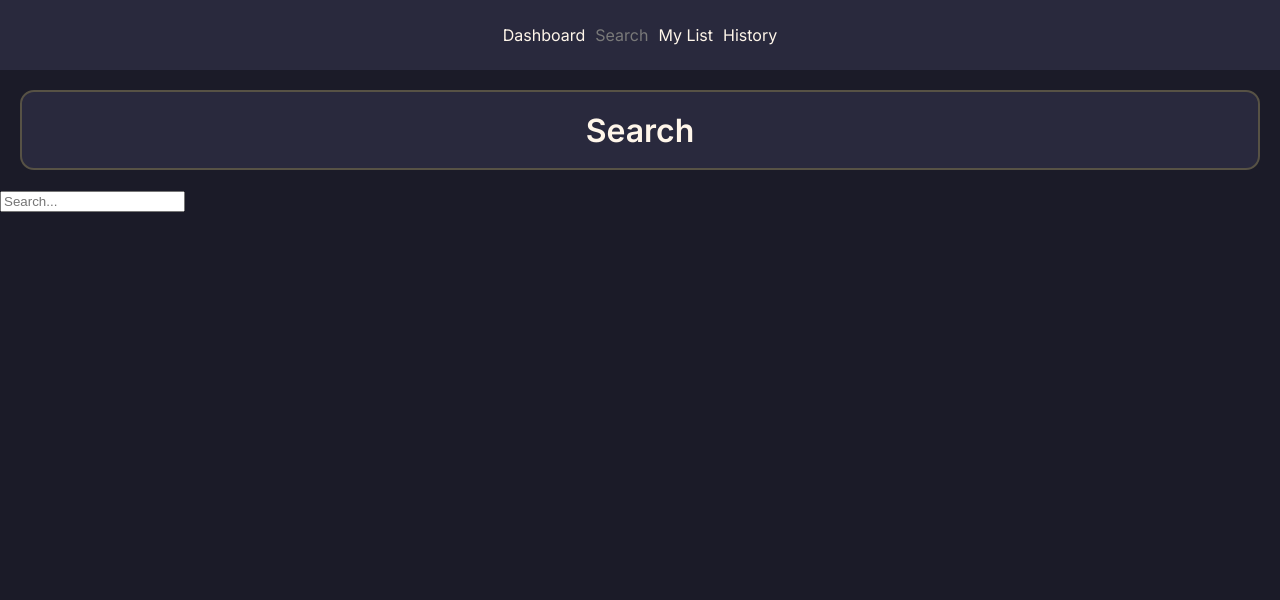
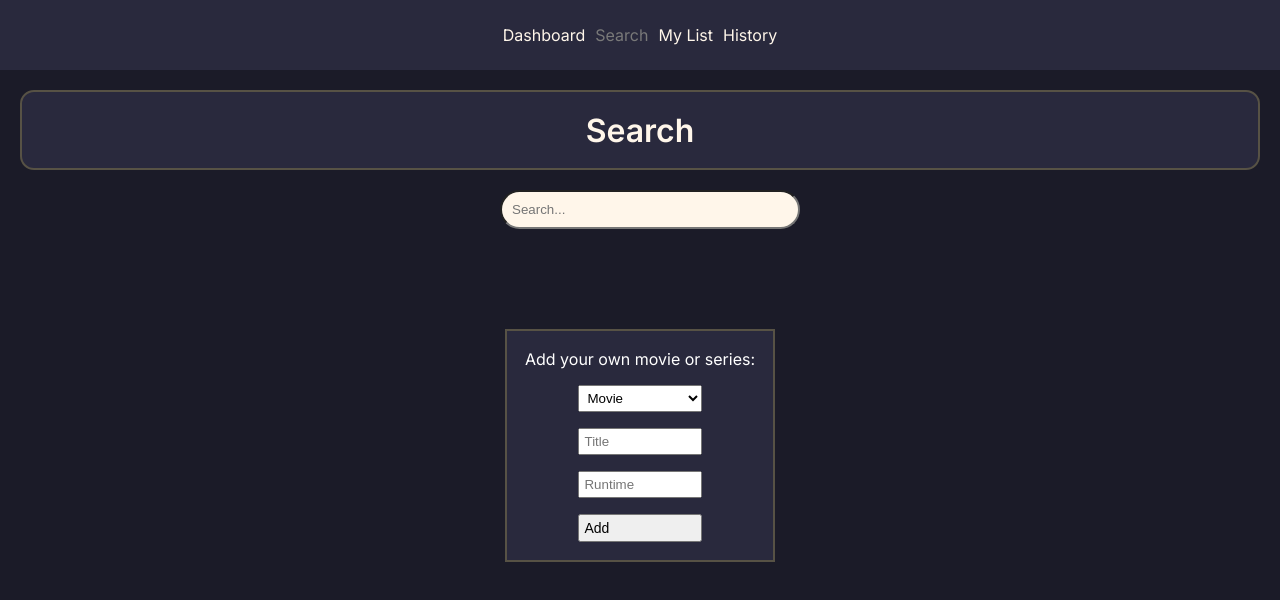
Before and after one commit to OskariE/movie-and-series-tracker, a React (Vite) app in the folder frontend/: page /search in a window 1280 px wide. Shown: the top 600 px of the page. Built offline with nearby package versions, Linux system fonts and the light colour scheme; no server answers.

Commit message:
continuing css remake and added form to searchpage for adding a custom title

```diff
--- a/frontend/src/App.css
+++ b/frontend/src/App.css
@@ -36,7 +36,12 @@
 }
 
 
-
+.title-grid-big {
+    display: grid;
+    grid-template-columns: repeat(auto-fill, minmax(420px, 1fr));
+    gap: 20px;
+    margin: 20px;
+}
 
 .title-grid {
     display: grid;
@@ -52,9 +57,14 @@
     border-radius: 6px;
 }
 
+.title-name:hover {
+    cursor: pointer;
+    color: rgb(119, 116, 103)
+}
+
 .title-poster-box {
     width: 160px;
-    max-height: 180px;
+    height: 180px;
     border: 2px solid var(--border-color);
     border-radius: 6px;
 }
@@ -62,6 +72,11 @@
 .title-poster-img {
     width: 100%;
     height: 100%;
+}
+
+.title-poster-box:hover {
+    cursor: pointer;
+    padding: 1px;
 }
 
 .title-info {
@@ -80,9 +95,13 @@
 }
 
 .title-button:hover {
-    cursor: pointer
+    cursor: pointer;
+    background-color: rgb(255, 245, 203)
 }
 
+.title.singleview {
+    margin: 20px
+}
 
 
 .stat {
@@ -92,7 +111,9 @@
     margin-bottom: 20px;
     border: 2px solid var(--border-color);
     border-radius: 12px;
-    background-color: var(--panel-color)
+    background-color: var(--panel-color);
+    padding: 8px;
+    gap: 4px
 }
 
 .stat-grid {
@@ -109,7 +130,7 @@
 
 .stat-value {
     font-size: 24px;
-    color: var(--off-white)
+    color: rgb(200, 179, 84)
 }
 
 
@@ -124,6 +145,12 @@
     margin-top: 100px;
     padding: 20px;
 
+}
+
+.planned-list.empty, .watched-list.empty {
+    color: rgb(199, 192, 166);
+    font-size: 18px;
+    font-weight: 400;
 }
 
 .planned-listitem, .watched-listitem {
@@ -146,3 +173,89 @@
     margin-left: auto;
     margin-right: 16px;
 }
+
+
+.search-bar {
+    width: 300px;
+    margin-left: 20px;
+    border-radius: 200px;
+    padding: 10px;
+    background-color: var(--off-white)
+}
+
+.search-bar-container {
+    display: flex;
+    align-items: center;
+    justify-content: center;
+    margin-bottom: 20px;
+}
+
+.search-results {
+    display: flex;
+    justify-content: center;
+    max-width: 100%;
+    max-height: 70%;
+}
+
+.search-title-poster {
+    max-width: 30%;
+}
+
+.search-title-poster:hover {
+    cursor: pointer
+}
+
+
+
+.header-row {
+    display: flex;
+    justify-content: center;
+    align-items: center;
+    width: 100%;
+}
+
+.header-title.singleview {
+    margin-right: auto
+}
+
+.button-container {
+    margin-right: auto;
+}
+
+
+
+.form-container {
+    margin-top: 100px;
+    display: flex;
+    justify-content: center;
+    align-items: center;
+}
+
+.form {
+    padding: 10px;
+    background-color: var(--panel-color);
+    border: 2px solid var(--border-color);
+    display: flex;
+    flex-direction: column;
+    justify-content: center;
+    align-items: center;
+}
+
+.form-label {
+    color: white;
+    margin: 8px;
+}
+
+.form-input {
+    margin: 8px;
+    padding: 4px;
+    width: 50%;
+}
+
+.form-submit {
+    margin: 8px;
+    display: flex;
+    width: 50%;
+    padding: 4px;
+    font-size: 14px
+}
--- /dev/null
+++ b/frontend/src/components/Form.jsx
@@ -0,0 +1,53 @@
+import { useState } from 'react'
+import localTitlesService from '../services/localTitles.js'
+
+export default function Form() {
+    const [type, setType] = useState("movie")
+    const [title, setTitle] = useState("")
+    const [runtime, setRuntime] = useState("")
+    const [episodes, setEpisodes] = useState()
+
+    const handleChange = (event) => {
+        setType(event.target.value)
+    }
+
+    async function addTitle(result) {
+        try {
+          const titleData = {
+            title: title,
+            type: type,
+            status: 'plan',
+            episodesTotal: episodes,
+            episodesWatched: type === 'series' ? 0 : undefined,
+            progressPct: type === 'movie' ? 0 : undefined,
+            runTime: runtime,
+            imdbID: crypto.randomUUID()
+          }
+
+          const res = await localTitlesService.create(titleData)
+          if (res) {
+            setAddedIds((prev) => [...prev, result.imdbID])
+          }
+        } catch (err) {
+          console.error('Add failed', err)
+        }
+      }
+
+    return (
+        <div className="form-container">
+          <form className="form" onSubmit={addTitle}>
+            <label className="form-label">Add your own movie or series:</label>
+                <select name="type" className="form-input" value={type} onChange={handleChange}>
+                    <option value="movie">Movie</option>
+                    <option value="series">Series</option>
+                </select>
+                <input type="text" placeholder="Title" className="form-input" onChange={({target}) => setTitle(target.value)}/>
+                <input type="text" placeholder="Runtime" className="form-input" onChange={({target}) => setRuntime(target.value)}/>
+                {type === "series" && (
+                    <input type="number" placeholder="Total Episodes" className="form-input" onChange={({target}) => setEpisodes(target.value)}/>
+                )}
+                <button type="submit" className="form-submit">Add</button>
+          </form>
+        </div>
+    )
+}
--- a/frontend/src/components/TitleCard.jsx
+++ b/frontend/src/components/TitleCard.jsx
@@ -2,14 +2,14 @@ import { useNavigate } from 'react-router-dom';
 
 export default function TitleCard({ title, onAdvanceEpisode, onAdvanceMovie, showAdvance, poster, showRemove, onRemove }) {
   const navigate = useNavigate();
-
+  console.log(title)
   return (
     <div className="title">
       <div className="title-poster-box">
-        <img className="title-poster-img" src={title.poster}/>
+        <img className="title-poster-img" src={title.poster} onClick={() => navigate(`/title/byID/${title.imdbID}`)}/>
       </div>
       <div className="title-info">
-          <h3 className="title-header">{title.title}</h3>
+          <h3 className="title-name" onClick={() => navigate(`/title/byID/${title.imdbID}`)}>{title.title}</h3>
         {title.type === "movie" ? (
           <p>
             Progress: {title.progressPct}%
@@ -19,11 +19,12 @@ export default function TitleCard({ title, onAdvanceEpisode, onAdvanceMovie, sho
             E{title.episodesWatched} of E{title.episodesTotal}
           </p>
         )}
-        {title.type === "movie" ? (
+        {title.type === "movie" && title.progressPct < 100 && (
           <button className="title-button" onClick={onAdvanceMovie}>Mark watched</button>
-        ) : (
+        )}
+        {title.type === "series" && title.episodesWatched < title.episodesTotal && (
           <button className="title-button" onClick={onAdvanceEpisode}>Mark next watched</button>
-        )}
+          )}
       </div>
     </div>
   )
--- a/frontend/src/pages/Dashboard.jsx
+++ b/frontend/src/pages/Dashboard.jsx
@@ -40,7 +40,7 @@ export default function Dashboard() {
 
         <div className="stat-grid">
           <Stat label="Watching" value={watching.length}/>
-          <Stat label="Completed" />
+          <Stat label="Completed" value={completed.length}/>
           <Stat label="Planned"  value={planned.length}/>
           <Stat label="Hours Logged" />
         </div>
@@ -59,7 +59,7 @@ export default function Dashboard() {
             )}
           </ul>
          ) : (
-          <p>No planned titles</p> )}
+          <p className="planned-list empty">No planned titles</p> )}
 
           {completed.length != 0 ? (
             <ul className="watched-list">
@@ -68,7 +68,7 @@ export default function Dashboard() {
               )}
             </ul>
           ) : (
-            <p></p>
+            <p className="watched-list empty">No finished titles</p>
           )}
         </div>
       </div>
--- a/frontend/src/pages/Search.jsx
+++ b/frontend/src/pages/Search.jsx
@@ -5,6 +5,7 @@ import localTitlesService from '../services/localTitles.js'
 import SearchBar from '../components/SearchBar.jsx'
 import TitleCard from '../components/TitleCard.jsx'
 import Header from '../components/Header.jsx'
+import Form from '../components/Form.jsx'
 
 export default function Search() {
   const [query, setQuery] = useState('')
@@ -82,8 +83,10 @@ export default function Search() {
       )}
       {results.imdbID && (
         <div className="search-results">
-          <article className="title">
+          <div className="title">
+            <div className="search-title-poster">
             {hasPoster && <img src={results.Poster} alt={results.Title} className="title-poster-img" onClick={() => navigate(`/title/byID/${results.imdbID}`)} />}
+            </div>
             <div className="title-details">
               <div className="title-info">
                 <h3 className="title-name" onClick={() => navigate(`/title/byID/${results.imdbID}`)}>
@@ -94,14 +97,18 @@ export default function Search() {
                 {results.Genre && <p><strong>Genres:</strong> {results.Genre}</p>}
                 {results.imdbRating && <p><strong>IMDb Rating:</strong> {results.imdbRating}</p>}
                 <div className="title-row bottom">
-                  <button className="title-action search" onClick={() => addTitle(results)} disabled={addedIds.includes(results.imdbID)}>
+                  <button className="title-button" onClick={() => addTitle(results)} disabled={addedIds.includes(results.imdbID)}>
                     {addedIds.includes(results.imdbID) ? 'Added' : 'Add to My List'}
                   </button>
                 </div>
               </div>
             </div>
-          </article>
+          </div>
         </div>)}
+
+        {results.Title === undefined && (
+          <Form/>
+        )}
     </div>
   )
 }
--- a/frontend/src/pages/Title.jsx
+++ b/frontend/src/pages/Title.jsx
@@ -37,10 +37,10 @@ export default function Title() {
                             Back
                         </button>
                     </div>
-                    <h1 className="header-title">{title.Title}</h1>
+                    <h1 className="header-title singleview">{title.Title}</h1>
                 </div>
             </header>
-            <article className="title">
+            <article className="title singleview">
                 <div
                     className="title-poster-singleview"
                     onClick={() => navigate(`/title/byID/${title.imdbID}`)}
```
